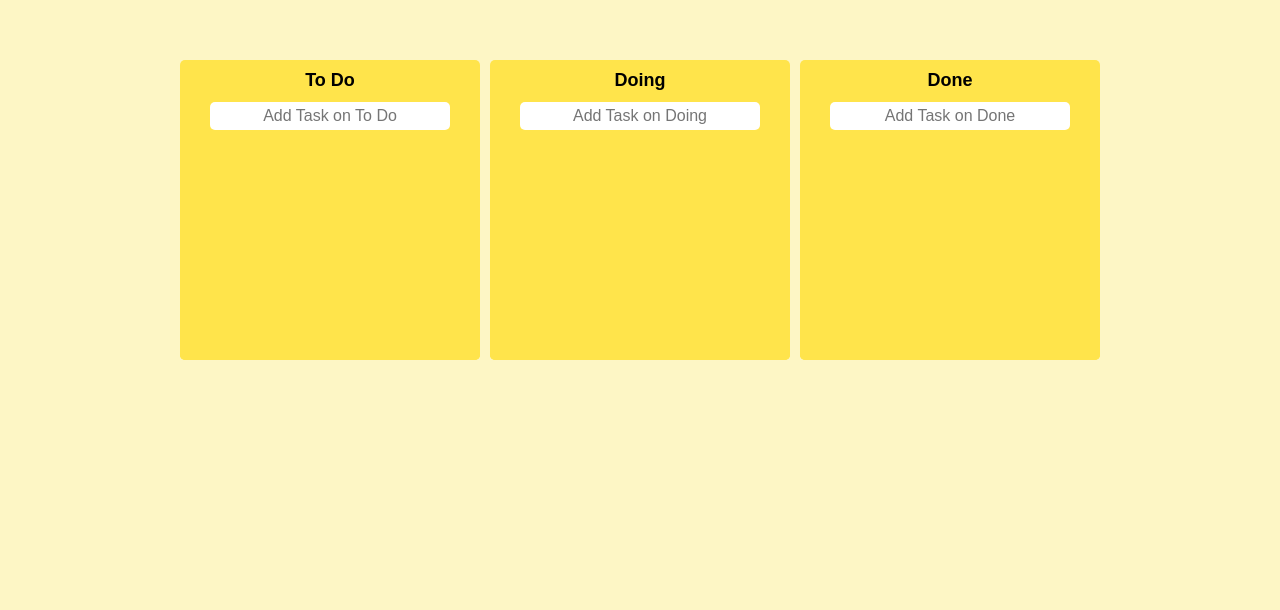
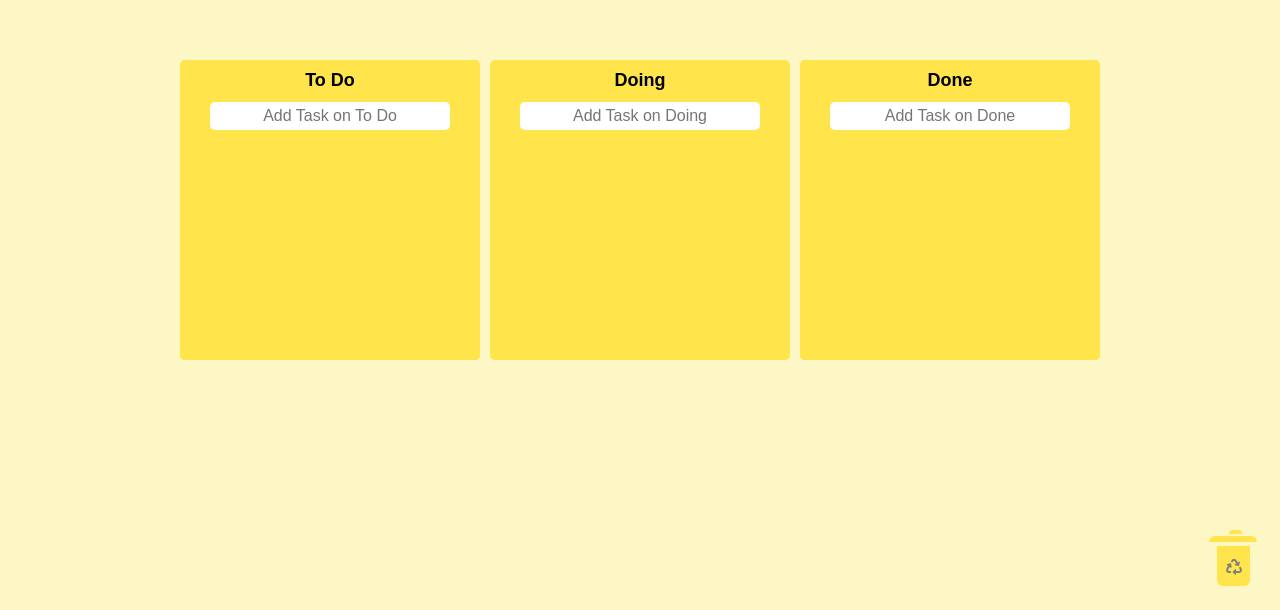
Before and after one commit to Inginginging/trello_clone, a React (Create React App) app: page / in a window 1280 px wide. Shown: the part 190-800 px from the top of the page. Built offline with nearby package versions, Linux system fonts and the light colour scheme.

Commit message:
add TrashCan

```diff
--- a/package.json
+++ b/package.json
@@ -18,6 +18,7 @@
     "react-dom": "^17.0.2",
     "react-helmet": "^6.1.0",
     "react-hook-form": "^7.29.0",
+    "react-icons": "^4.3.1",
     "react-query": "^3.34.16",
     "react-router-dom": "^6.2.2",
     "react-scripts": "5.0.0",
--- a/src/App.tsx
+++ b/src/App.tsx
@@ -4,6 +4,7 @@ import { useRecoilState } from "recoil";
 import styled from "styled-components";
 import { IToDoState, toDoState } from "./atoms";
 import Board from "./Components/Board";
+import Trashcan from "./Components/TrashCan";
 
 const Wrapper = styled.div`
   display: flex;
@@ -28,6 +29,17 @@ function App() {
   const onDragEnd = (info: DropResult) => {
     const { destination, source, draggableId } = info;
     if (!destination) return;
+    //trashcan
+    if (destination.droppableId === "trashcan") {
+      setToDos((originalBoards) => {
+        const temp = [...originalBoards[source.droppableId]]; //source board copy
+        temp.splice(source.index, 1);
+        return {
+          ...originalBoards,
+          [source.droppableId]: temp,
+        };
+      });
+    }
     //moving on the same board
     if (destination.droppableId === source.droppableId) {
       setToDos((originalBoards) => {
@@ -78,6 +90,7 @@ function App() {
             ))
           }
         </Boards>
+        <Trashcan />
       </Wrapper>
     </DragDropContext>
   );
--- /dev/null
+++ b/src/Components/TrashCan.tsx
@@ -0,0 +1,78 @@
+import { Droppable } from "react-beautiful-dnd";
+import styled from "styled-components";
+import { FaRecycle } from "react-icons/fa";
+
+const TrashCanWrapper = styled.div<{ isDraggingOver: boolean }>`
+  position: absolute;
+  bottom: 20px;
+  right: 30px;
+  .trash {
+    background: ${(props) =>
+      props.isDraggingOver ? "#fda50f" : props.theme.boardColor};
+    width: 33px;
+    height: 40px;
+    display: inline-block;
+    margin: 0 auto;
+    svg {
+      position: absolute;
+      top: 13px;
+      right: 8px;
+      color: gray;
+    }
+    position: relative;
+    border-bottom-right-radius: 6px;
+    border-bottom-left-radius: 6px;
+  }
+  .trash span {
+    position: absolute;
+    height: 6px;
+    width: 48px;
+    background: ${(props) =>
+      props.isDraggingOver ? "#fda50f" : props.theme.boardColor};
+    top: -10px;
+    left: -8px;
+    border-top-left-radius: 10px;
+    border-top-right-radius: 10px;
+    transform: rotate(0deg);
+    transition: transform 250ms;
+    transform-origin: 19% 100%;
+    display: flex;
+    justify-content: center;
+  }
+  .trash span:after {
+    content: "";
+    position: absolute;
+    width: 13px;
+    height: 4px;
+    background: ${(props) =>
+      props.isDraggingOver ? "#fda50f" : props.theme.boardColor};
+    top: -6px;
+    border-top-left-radius: 10px;
+    border-top-right-radius: 10px;
+    transform: rotate(0deg);
+    transition: transform 250ms;
+    transform-origin: 19% 100%;
+    left: 20px;
+  }
+`;
+
+function Trashcan() {
+  return (
+    <Droppable droppableId="trashcan">
+      {(provided, snapshot) => (
+        <TrashCanWrapper
+          isDraggingOver={snapshot.isDraggingOver}
+          ref={provided.innerRef}
+          {...provided.droppableProps}
+        >
+          <span className="trash">
+            <span></span>
+            <FaRecycle />
+          </span>
+        </TrashCanWrapper>
+      )}
+    </Droppable>
+  );
+}
+
+export default Trashcan;
```
Also changed, not shown: 1 other file (tests, documents, lock files or other folders).
